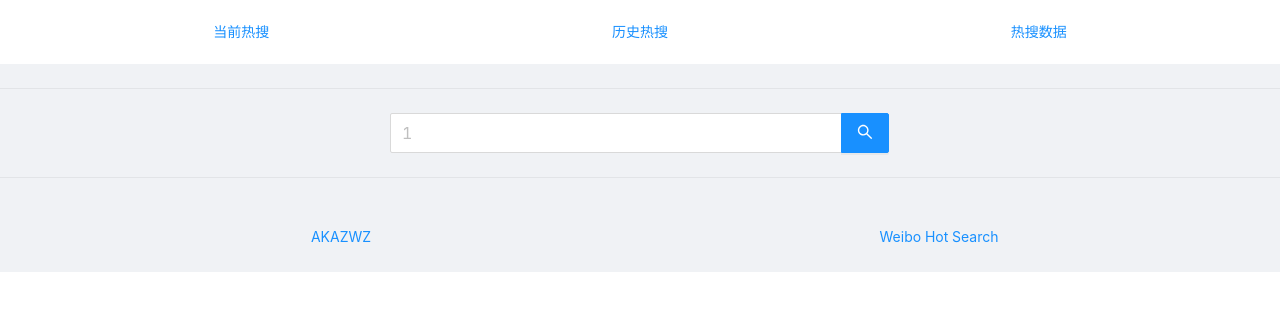
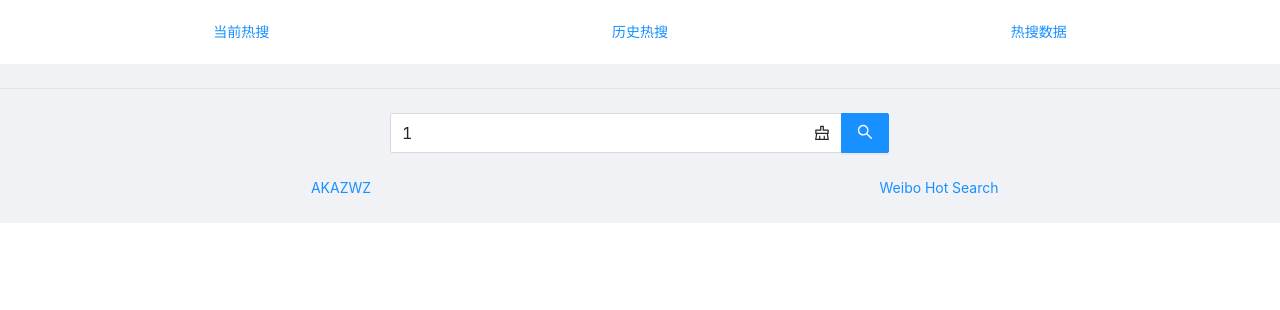
Before and after one commit to akazwz/hot-search-old, a React (Create React App) app: page /hot-search-data/1 in a window 1280 px wide. Shown: the top 310 px of the page. Built offline with nearby package versions, Linux system fonts and the light colour scheme; no server answers.

Commit message:
complete search

```diff
--- a/src/pages/HotSearchData.js
+++ b/src/pages/HotSearchData.js
@@ -1,19 +1,31 @@
-import React, {useEffect, useState} from 'react';
-import {message, Input, Divider, Col, Row} from 'antd';
+import React, {useEffect, useReducer, useState} from 'react';
+import {message, Input, Divider, Col, Row,} from 'antd';
+import {ClearOutlined} from '@ant-design/icons';
 import HotSearchRank from '../components/HotSearchRank';
 import HotSearchHot from '../components/HotSearchHot';
 import {GetHotSearchesByContent} from "../api/hot-search";
 import {useParams} from "react-router-dom";
 
 const HotSearchData = () => {
-    const start = "2021-08-27-23-00";
-    const stop = "2021-08-27-23-30";
+    const start = "";
+    const stop = "";
     const [showChart, setShowChart] = useState(false);
     let {content} = useParams();
     const defaultDataset = [['time', 'rank', 'hot']];
 
     const [hotSearchesDataset, setHotSearchesDataset] = useState(defaultDataset);
     const [searchValue, setSearchValue] = useState('');
+    const [topicLead, setTopicLead] = useState('');
+    const [searchPlaceHolder, setSearchPlaceHolder] = useState('');
+
+    useEffect(() => {
+        if (!content) {
+            setSearchPlaceHolder("赵文卓不动热狗不敢动");
+        } else {
+            setSearchValue(content);
+            getHotSearches(content, start, stop);
+        }
+    }, []);
 
     const getHotSearches = (cont, start, stop) => {
         GetHotSearchesByContent(cont, start, stop)
@@ -29,16 +41,20 @@ const HotSearchData = () => {
                         console.log(r);
                     });
                 }
+                const {searches} = data[0];
+                const {topic_lead, link} = searches[0];
+                setTopicLead(topic_lead);
                 for (let i = 0; i < data.length; i++) {
                     const hotSearch = data[i];
                     const {time, searches} = hotSearch;
                     const singleSearch = searches[0];
-                    const {rank, content, hot, link, topic_lead} = singleSearch;
+                    const {rank, hot} = singleSearch;
                     defaultDataset.push(
                         [time, rank, hot]
                     );
                 }
                 setHotSearchesDataset(defaultDataset);
+                setShowChart(true);
             }).catch((err) => {
             message.error("获取数据失败").then(r => {
                 console.log(r);
@@ -53,10 +69,14 @@ const HotSearchData = () => {
     }
 
     const {Search} = Input;
-    const onSearch = (value) => {
-        getHotSearches(value, start, stop);
-        message.info(value).then();
-        setShowChart(true);
+    const onSearch = (value, event) => {
+        console.log(event);
+        if (searchValue === "") {
+            setSearchValue(searchPlaceHolder);
+            getHotSearches(searchPlaceHolder, start, stop);
+        } else {
+            getHotSearches(value, start, stop);
+        }
     };
     return (
         <div>
@@ -64,9 +84,11 @@ const HotSearchData = () => {
             <Row gutter={16} className="search-input-box">
                 <Col className="gutter-row" span={24}>
                     <Search
-                        placeholder={content}
-                        allowClear
+                        placeholder={"大家都在搜：" + searchPlaceHolder}
                         enterButton
+                        suffix={searchValue !== '' ? <ClearOutlined onClick={() => {
+                            setSearchValue('');
+                        }}/> : null}
                         size="large"
                         onSearch={onSearch}
                         className="search-input"
@@ -75,7 +97,9 @@ const HotSearchData = () => {
                     />
                 </Col>
             </Row>
-            <Divider/>
+            {topicLead !== '' ? <Divider/> : null}
+            {topicLead !== '' ? <div>{topicLead}</div> : null}
+            {topicLead !== '' ? <Divider/> : null}
             {showChart ? <HotSearchRank source={hotSearchesDataset}/> : null}
             {showChart ? <HotSearchHot source={hotSearchesDataset}/> : null}
         </div>
```
